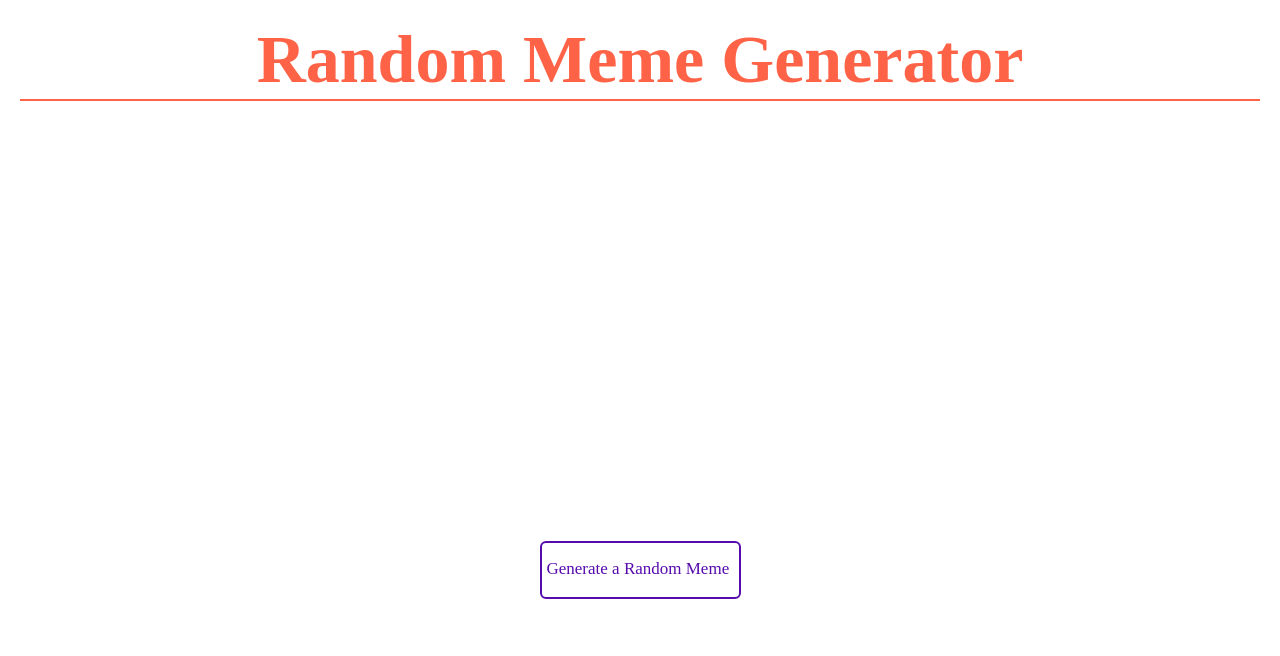
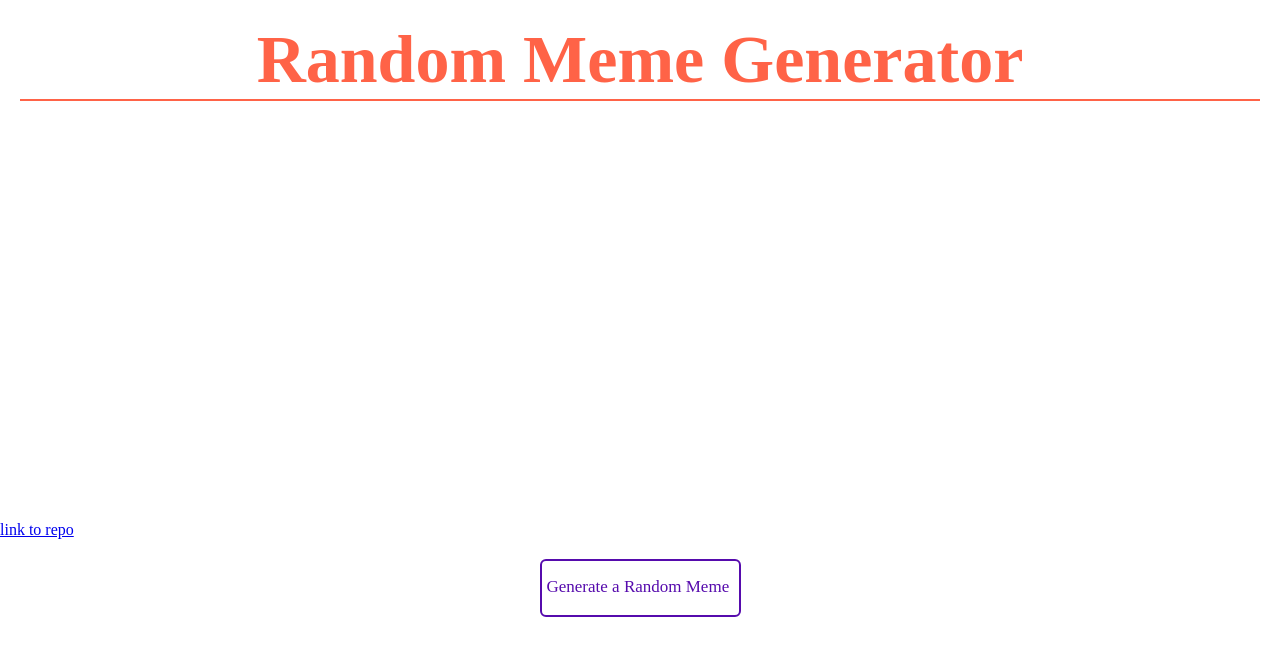
Before and after one commit to Dhruv-Sood/scm-project-team-2, a plain HTML site: page index.html in a window 1280 px wide. Drawn offline with Linux system fonts and the light colour scheme; a web font is replaced by a local one.

Commit message:
Add a tag

```diff
--- a/index.html
+++ b/index.html
@@ -16,6 +16,7 @@
         <div class="meme-img">
 
         </div>
+        <a href="https://github.com/Dhruv-Sood/scm-project-team-2">link to repo</a>
         <div class="btn" id="btn">Generate a Random Meme</div>
     </div>
 
```
